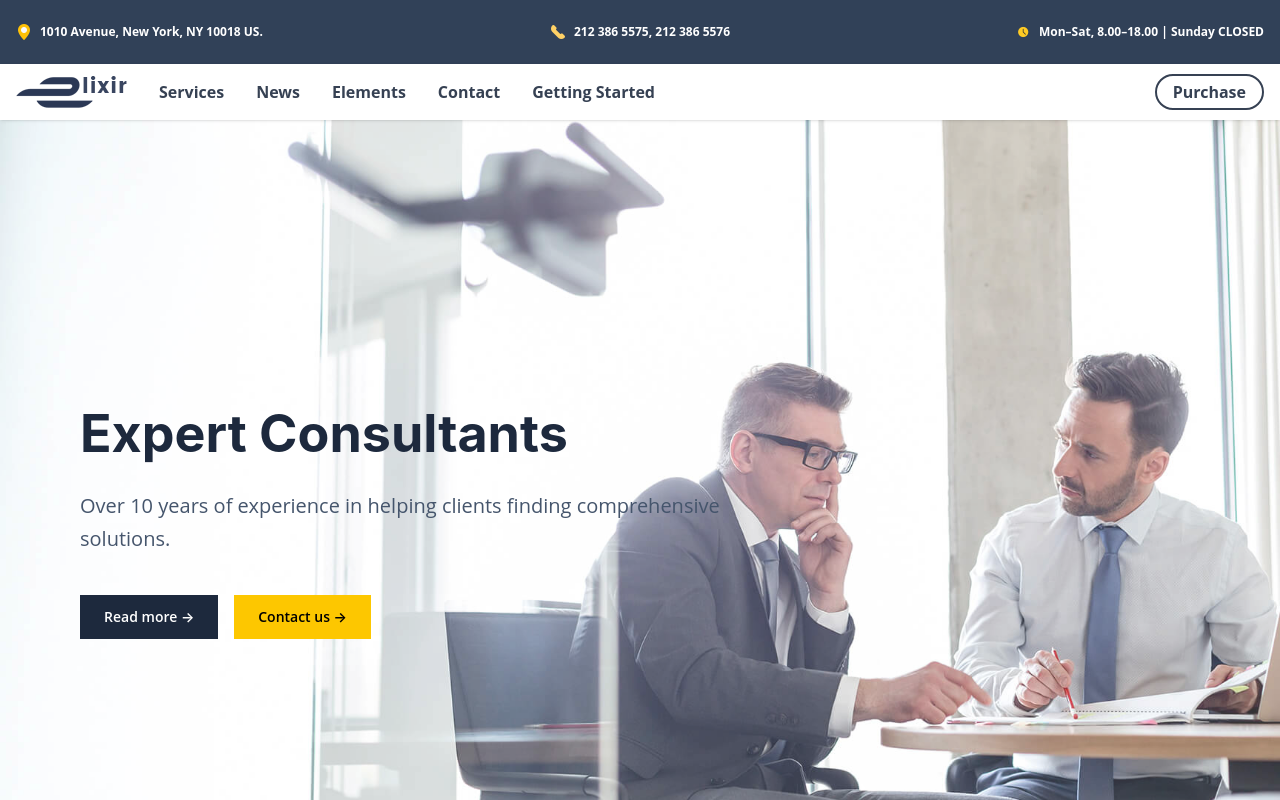
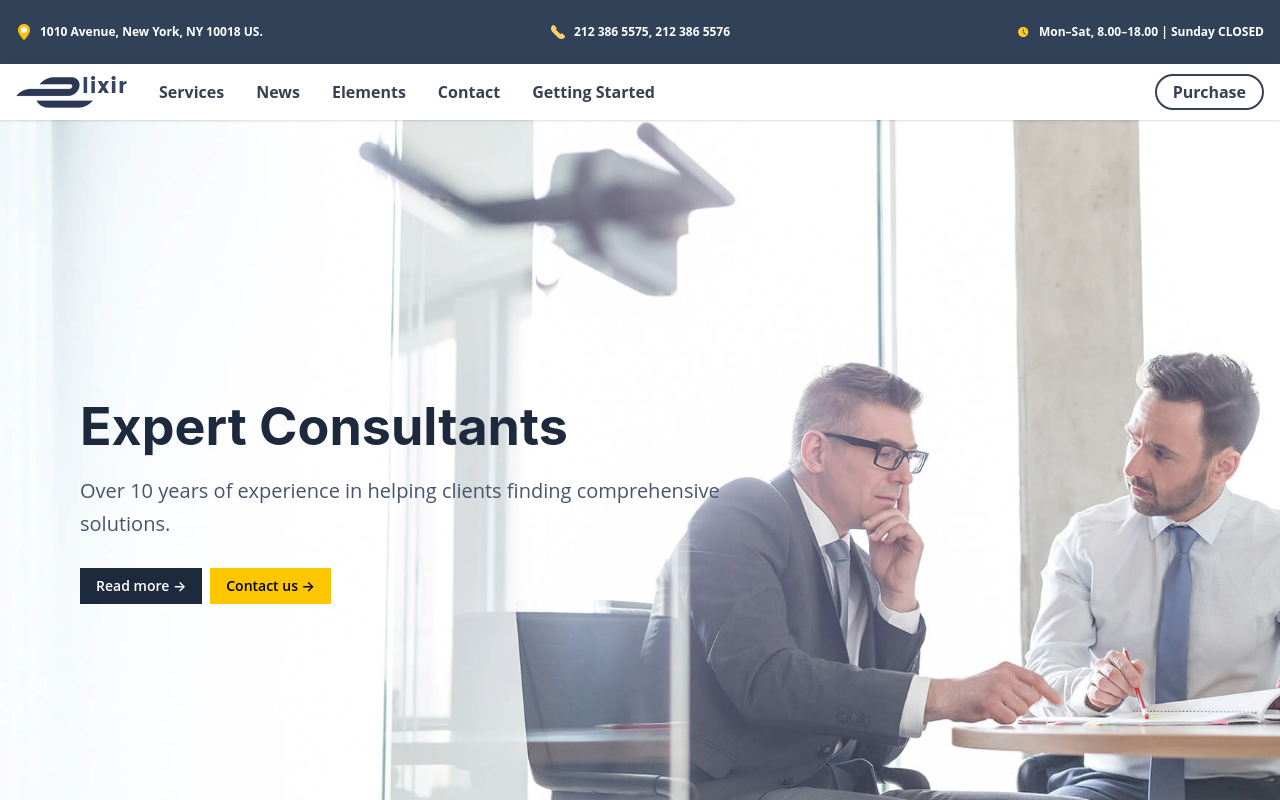
Before and after one commit to rithin45/sample_demo, a React (Vite) app: page / in a window 1280 px wide. Shown: the top 800 px of the page. Built offline with nearby package versions, Linux system fonts and the light colour scheme.

Commit message:
Update site

```diff
--- a/src/home/Heroo.jsx
+++ b/src/home/Heroo.jsx
@@ -32,7 +32,7 @@ const Heroo = () => {
   const [activeIndex, setActiveIndex] = useState(0);
 
   return (
-    <section className="py-0">
+    <section>
       <Swiper
         modules={[Autoplay, EffectFade]}
         effect="fade"
@@ -40,28 +40,33 @@ const Heroo = () => {
         loop
         autoplay={{ delay: 5000 }}
         onSlideChange={(swiper) => setActiveIndex(swiper.realIndex)}
-        className="h-[100svh]"
+        className="min-h-[48vh] sm:h-[100svh]"
       >
         {slides.map((slide, index) => (
-          <SwiperSlide key={index}>
-            <section className="relative h-[100svh] overflow-hidden">
-              {/* Background Image - Fixed for all devices */}
+          <SwiperSlide
+            key={index}
+            className="min-h-[48vh] sm:h-[100svh]"
+          >
+            <section className="relative min-h-[48vh] sm:h-[100svh] overflow-hidden">
+
+              {/* Background Image */}
               <div
-                className="absolute inset-0 bg-no-repeat"
-                style={{
-                  backgroundImage: `url(${slide.image})`,
-                  backgroundSize: 'cover',
-                  backgroundPosition: 'center right'
-                }}
+                className="
+                  absolute inset-0
+                  bg-no-repeat
+                  bg-contain sm:bg-cover
+                  bg-center
+                "
+                style={{ backgroundImage: `url(${slide.image})` }}
               />
 
               {/* Overlay */}
               <div className="absolute inset-0 bg-white/20"></div>
 
-              <div className="relative max-w-7xl mx-auto px-6 lg:px-20 h-[100svh] flex items-center">
-                <div className="max-w-2xl text-slate-800">
+              {/* Content */}
+              <div className="relative max-w-7xl mx-auto px-6 lg:px-20 min-h-[48vh] sm:h-[100svh] flex items-center">
+                <div className="max-w-2xl text-slate-800 translate-y-[-10%]">
 
-                  {/* TITLE */}
                   <motion.h1
                     initial={{ opacity: 0, y: 40 }}
                     animate={
@@ -69,13 +74,12 @@ const Heroo = () => {
                         ? { opacity: 1, y: 0 }
                         : { opacity: 0, y: 40 }
                     }
-                    transition={{ duration: 0.8, ease: "easeOut" }}
-                    className="text-[36px] sm:text-[42px] lg:text-[52px] font-bold leading-tight mb-6"
+                    transition={{ duration: 0.8 }}
+                    className="text-[26px] sm:text-[42px] lg:text-[52px] font-bold mb-4 leading-tight"
                   >
                     {slide.title}
                   </motion.h1>
 
-                  {/* TEXT */}
                   <motion.p
                     initial={{ opacity: 0, y: 40 }}
                     animate={
@@ -83,13 +87,12 @@ const Heroo = () => {
                         ? { opacity: 1, y: 0 }
                         : { opacity: 0, y: 40 }
                     }
-                    transition={{ duration: 0.8, delay: 0.15, ease: "easeOut" }}
-                    className="text-[16px] sm:text-[18px] lg:text-[20px] leading-relaxed mb-10 text-slate-600"
+                    transition={{ duration: 0.8, delay: 0.15 }}
+                    className="text-[13px] sm:text-[18px] lg:text-[20px] mb-7 text-slate-600"
                   >
                     {slide.text}
                   </motion.p>
 
-                  {/* BUTTONS */}
                   <motion.div
                     initial={{ opacity: 0, y: 40 }}
                     animate={
@@ -97,19 +100,19 @@ const Heroo = () => {
                         ? { opacity: 1, y: 0 }
                         : { opacity: 0, y: 40 }
                     }
-                    transition={{ duration: 0.8, delay: 0.3, ease: "easeOut" }}
-                    className="flex flex-wrap gap-4"
+                    transition={{ duration: 0.8, delay: 0.3 }}
+                    className="flex flex-wrap gap-2"
                   >
                     <a
                       href="/services"
-                      className="bg-slate-800 hover:bg-slate-900 transition text-white px-6 py-3 text-sm font-semibold inline-block"
+                      className="bg-slate-800 hover:bg-slate-900 transition text-white px-4 py-2 text-sm font-semibold inline-block"
                     >
                       Read more →
                     </a>
 
                     <a
                       href="/contact"
-                      className="bg-yellow-400 hover:bg-yellow-500 transition text-black px-6 py-3 text-sm font-semibold inline-block"
+                      className="bg-yellow-400 hover:bg-yellow-500 transition text-black px-4 py-2 text-sm font-semibold inline-block"
                     >
                       Contact us →
                     </a>
```
